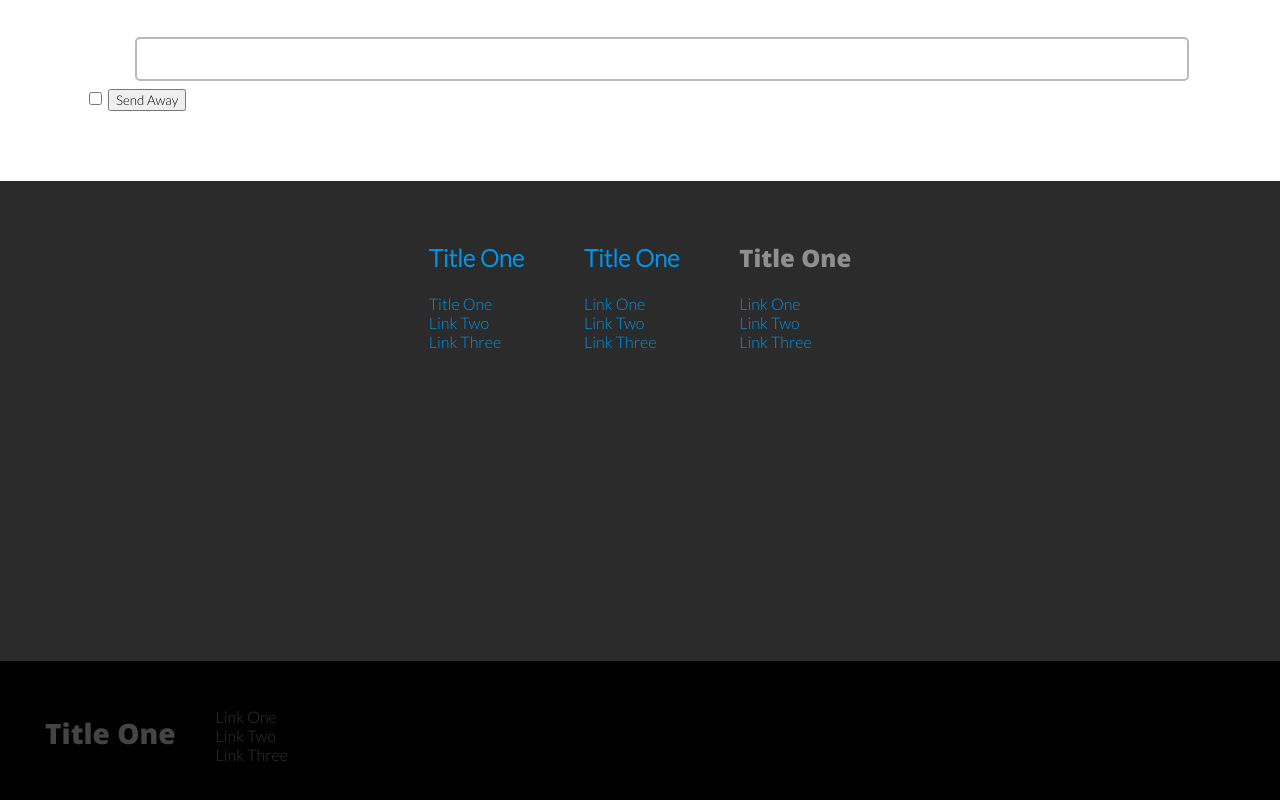
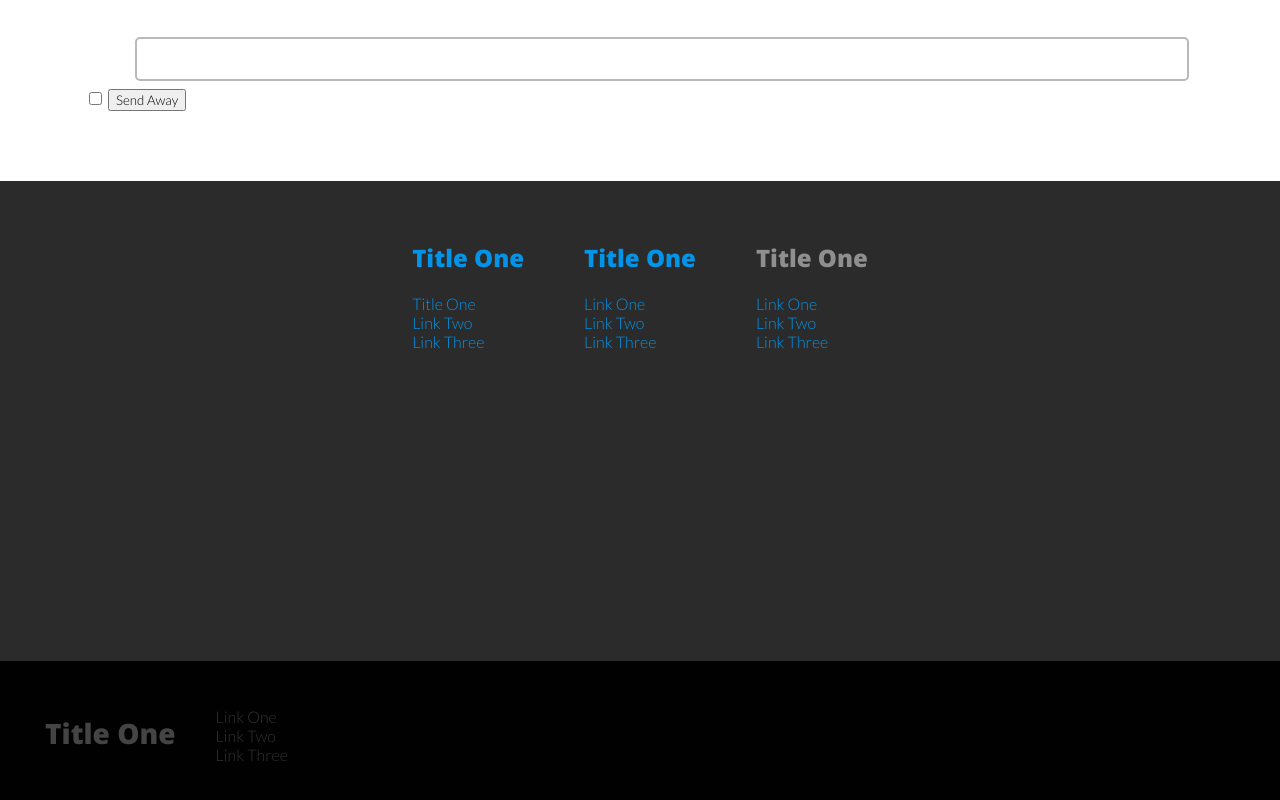
Before and after one commit to JSitter/lightweight_css_library, a plain HTML site: page index.html in a window 1280 px wide. Shown: the part 1586-2386 px from the top of the page. Drawn offline with nearby package versions, Linux system fonts and the light colour scheme.

Commit message:
Swap order of linked titles

```diff
--- a/index.html
+++ b/index.html
@@ -81,7 +81,7 @@
   <footer>
     <section class="col">
       <span class="footer-title">
-        <h2><a href="http://google.com">Title One</a></h2>
+        <a href="http://google.com"><h2>Title One</h2></a>
       </span>
       <ul>
         <li>
@@ -98,7 +98,7 @@
 
     <section class="col">
         <span class="footer-title">
-          <h2><a href="http://jkkjoogle.com">Title One</a></h2>
+          <a href="http://jkjoogle.com"><h2>Title One</h2></a>
         </span>
         <ul>
           <li>
```
